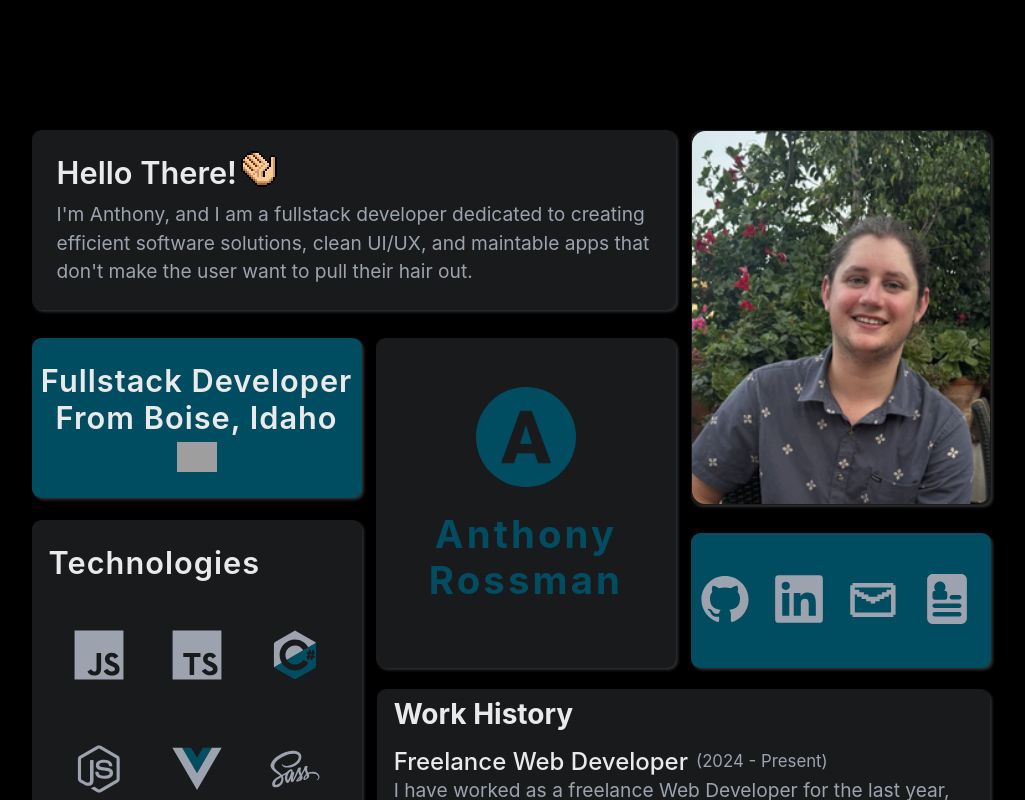
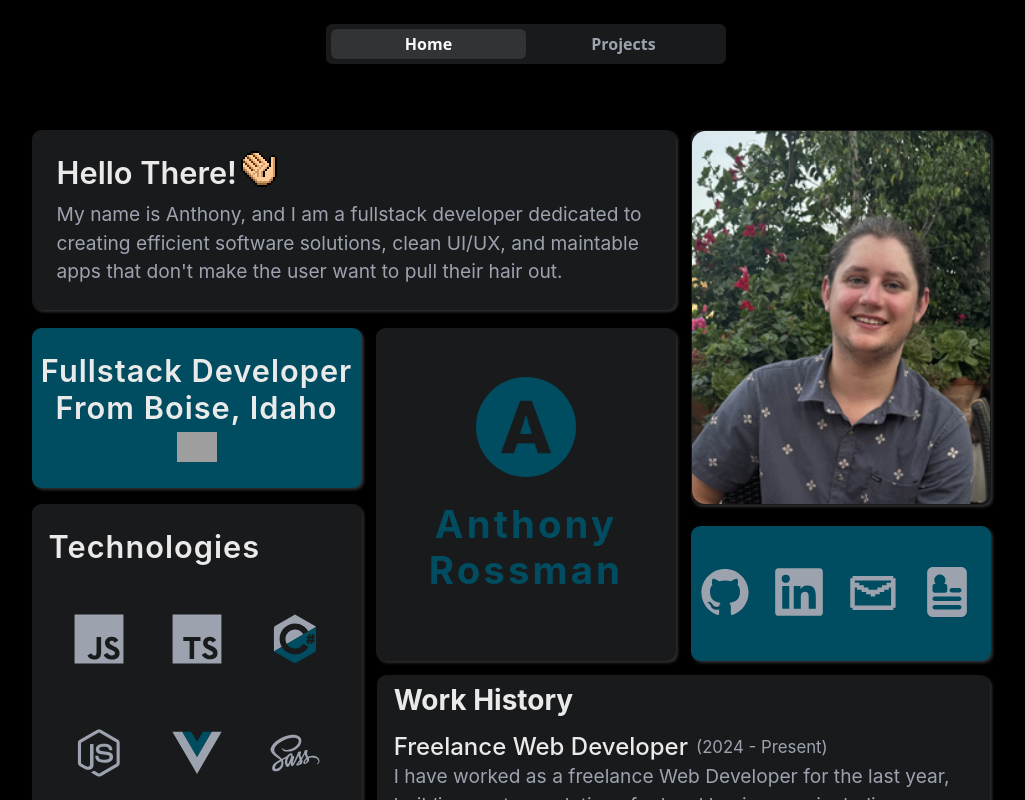
Before and after one commit to a-rossman0825/Anthony-Rossman-Portfolio, a Vue app: page /#/ in a window 1280 px wide. Shown: the top 800 px of the page, without its empty margins (114-1139 px from the left). Built offline with nearby package versions, Linux system fonts and the light colour scheme; grey boxes are pictures that could not be loaded.

Commit message:
Home Page Done!

```diff
--- a/src/App.vue
+++ b/src/App.vue
@@ -1,9 +1,13 @@
 <script setup>
 import { RouterView } from 'vue-router';
+import Navbar from './components/Navbar.vue';
 
 </script>
 
 <template>
+  <header>
+    <Navbar />
+  </header>
   <main>
     <RouterView/>
   </main>
--- a/src/AppState.js
+++ b/src/AppState.js
@@ -1,4 +1,4 @@
-import { reactive } from 'vue'
+import { markRaw, reactive } from 'vue'
 import DescCard from './components/DescCard.vue'
 import PfpCard from './components/PfpCard.vue'
 import TitleCard from './components/TitleCard.vue'
@@ -9,76 +9,71 @@ import HistoryCard from './components/HistoryCard.vue'
 
 // NOTE AppState is a reactive object to contain app level data
 export const AppState = reactive({
-  /**@type {import('@bcwdev/auth0provider-client').Identity} */
-  identity: null,
-  /** @type {import('./models/Account.js').Account} user info from the database*/
-  account: null,
-
 
   cards: [
     {
       id: 1,
       left: '2%',
-      top: '10%',
+      top: '6%',
       width: '644px',
       height: '180px',
       darkBG: true,
-      component: DescCard,
+      component: markRaw(DescCard),
     },
     {
       id: 2,
       left: '66%',
-      top: '10%',
+      top: '6%',
       width: '300px',
       height: '375px',
       darkBG: true,
-      component: PfpCard,
+      component: markRaw(PfpCard),
     },
     {
       id: 3,
       left: '2%',
-      top: '26%',
+      top: '24%',
       width: '330px',
       height: '160px',
       darkBG: false,
-      component: TitleCard,
+      component: markRaw(TitleCard),
+    },
+    {
+      id: 4,
+      left: '2%',
+      top: '40%',
+      width: '330px',
+      height: '646px',
+      darkBG: true,
+      component: markRaw(TechCard),
     },
     {
       id: 5,
-      left: '2%',
-      top: '40%',
-      width: '330px',
-      height: '620px',
-      darkBG: true,
-      component: TechCard,
+      left: '66%',
+      top: '42%',
+      width: '300px',
+      height: '135px',
+      darkBG: false,
+      component: markRaw(LinksCard),
     },
     {
       id: 6,
-      left: '66%',
-      top: '41%',
+      left: '50%',
+      top: '24%',
       width: '300px',
-      height: '135px',
-      darkBG: false,
-      component: LinksCard,
-    },
-    {
-      id: 7,
-      left: '50%',
-      top: '26%',
-      width: '300px',
-      height: '330px',
-      component: NameCard,
+      height: '333px',
+      component: markRaw(NameCard),
       darkBG: true,
       center: true
     },
     {
-      id: 8,
+      id: 7,
       left: '35.5%',
-      top: '53%',
+      top: '55.5%',
       width: '613px',
-      height: '450px',
+      height: '475px',
       darkBG: true,
-      component: HistoryCard,
+      component: markRaw(HistoryCard),
     }
   ],
 
@@ -240,7 +235,7 @@ export const AppState = reactive({
       ]
     },
     {
-      name: "bootstrap",
+      name: "Bootstrap",
       paths: [
         {
           d: "M14.985 27.712c-.237-6.815 5.072-13.099 12.249-13.099h73.54c7.177 0 12.486 6.284 12.249 13.099-.228 6.546.068 15.026 2.202 21.94 2.141 6.936 5.751 11.319 11.664 11.883v6.387c-5.913.564-9.523 4.947-11.664 11.883-2.134 6.914-2.43 15.394-2.202 21.94.237 6.815-5.072 13.098-12.249 13.098h-73.54c-7.177 0-12.486-6.284-12.249-13.098.228-6.546-.068-15.026-2.203-21.94-2.14-6.935-5.76-11.319-11.673-11.883v-6.387c5.913-.563 9.533-4.947 11.673-11.883 2.135-6.914 2.43-15.394 2.203-21.94z",
@@ -363,4 +358,14 @@ export const AppState = reactive({
       ]
     },
   ],
+
+  animationDirs: {
+    1:  'from-left',
+    2: 'from-top',
+    3: 'from-left',
+    4: 'from-bottom',
+    5: 'from-right',
+    6: 'fade',
+    7: 'from-right'
+  }
 })
--- a/src/components/DescCard.vue
+++ b/src/components/DescCard.vue
@@ -8,7 +8,7 @@
       <h3 class="pt-4 ms-2">Hello There!</h3>
       <img src="../assets/img/waving-hand-sign_1f44b.gif" alt="a waving hand emoji gif" class="img-fluid pt-2" />
     </div>
-    <p class="px-4 pb-3">I'm Anthony, and I am a fullstack developer dedicated to creating efficient software solutions, clean UI/UX, and maintable apps that don't make the user want to pull their hair out.</p>
+    <p class="px-4 pb-3">My name is Anthony, and I am a fullstack developer dedicated to creating efficient software solutions, clean UI/UX, and maintable apps that don't make the user want to pull their hair out.</p>
   </div>
 </template>
 
--- /dev/null
+++ b/src/components/Navbar.vue
@@ -0,0 +1,73 @@
+<script setup>
+import { useRoute } from 'vue-router';
+
+
+const route = useRoute();
+
+</script>
+
+
+<template>
+  <section class="container-fluid">
+    <div class="row justify-content-center">
+      <div class=" mt-4 justify-content-between rounded projects-btn-wrapper align-items-center d-flex">
+        <RouterLink :to="{ name: 'Home' }" class="col-6">
+          <div class="text-center rounded fw-bold"
+            :class="route.name == 'Home' ? 'projects-btn-active' : 'projects-btn-inactive'">
+            Home
+          </div>
+        </RouterLink>
+        <RouterLink :to="{ name: 'Projects' }" class="col-6">
+          <div class=" text-center rounded fw-bold"
+            :class="route.name == 'Projects' ? 'projects-btn-active' : 'projects-btn-inactive'">
+            Projects
+          </div>
+        </RouterLink>
+      </div>
+    </div>
+  </section>
+</template>
+
+
+<style lang="scss" scoped>
+a {
+  text-decoration: none;
+  color: var(--bs-secondary);
+}
+
+.projects-btn-wrapper {
+  background-color: var(--bs-dark);
+  margin-left: 15px;
+  padding-left: 5px;
+  padding-right: 5px;
+  margin-right: 15px;
+  cursor: pointer;
+  width: 400px;
+  box-sizing: border-box;
+}
+
+.projects-btn-active,
+.projects-btn-inactive {
+  flex: 1 1 0;
+  min-width: 0;
+  padding-top: 3px;
+  margin-top: 5px;
+  margin-bottom: 5px;
+  padding-bottom: 3px;
+  transition: background-color 0.3s, color 0.3s, box-shadow 0.3s;
+}
+
+.projects-btn-active {
+  background-color: rgb(50, 51, 52);
+  color: var(--bs-light);
+}
+
+.projects-btn-inactive {
+  background-color: transparent;
+  color: var(--bs-secondary);
+
+  &:hover {
+    color: rgb(86, 87, 88);
+  }
+}
+</style>
--- a/src/components/TechCard.vue
+++ b/src/components/TechCard.vue
@@ -15,7 +15,7 @@ const techIcons = computed(() => AppState.techIcons);
     </div>
 
     <div class="d-flex justify-content-center gap-5 tech-icons ">
-      <p v-for="techIcon in techIcons" :key="techIcon.name" :data-tooltip="techIcon.name" :aria-label="techIcon.name">
+      <p v-for="techIcon in techIcons" :key="techIcon.name" :data-tooltip="techIcon.name">
         <svg width="50" height="50" xmlns="http://www.w3.org/2000/svg" viewBox="0 0 128 128">
           <path v-for="(path, i) in techIcon.paths" :key="i" :d="path.d" :fill="path.fill || '#fff'"
             :transform="path.transform ? path.transform.toString() : undefined" />
--- a/src/pages/AboutPage.vue
+++ /dev/null
@@ -1,13 +0,0 @@
-<script setup>
-
-</script>
-
-<template>
-  <div class="about">
-    <h1>This is the about page</h1>
-  </div>
-</template>
-
-<style scoped lang="scss">
-
-</style>
--- a/src/pages/HomePage.vue
+++ b/src/pages/HomePage.vue
@@ -1,15 +1,46 @@
 <script setup>
 import { AppState } from '@/AppState.js';
-import { computed } from 'vue';
+import { computed, reactive, onMounted } from 'vue';
 
 const cards = computed(() => AppState.cards);
+
+const showMap = reactive({});
+
+
+AppState.cards.forEach(card => {
+  showMap[card.id] = false;
+});
+
+const directions = computed(() => AppState.animationDirs);
+
+// NOTE: For the small-screen stacked layout we use `data-id` attributes
+// and CSS attribute selectors to enforce a deterministic order. This is
+// more robust than relying on class mappings if card ids change.
+
+onMounted(() => {
+  animateCardEntrance([6, 1, 2, 3, 5, 4, 7]);
+});
+
+function animateCardEntrance(cardSequence) {
+  const delay = 140;
+  cardSequence.forEach((id, idx) => {
+    setTimeout(() => {
+      showMap[id] = true;
+    }, idx * delay + 50);
+  })
+};
 
 </script>
 
 <template>
   <div class="masonry-bg d-flex justify-content-center">
     <div class="masonry-container">
-      <div v-for="card in cards" :key="`home-page-card-${card.id}`" class="masonry-card" :class="[{ center: card.center }, card.darkBG ? 'card-bg-dark' : 'card-bg-blue'] " :style="{
+      <div v-for="card in cards" :key="`home-page-card-${card.id}`" class="masonry-card" :data-id="card.id" :class="[
+        { center: card.center },
+        card.darkBG ? 'card-bg-dark' : 'card-bg-blue',
+        directions[card.id],
+        showMap[card.id] ? 'enter-active' : 'enter'
+      ]" :style="{
         left: card.left,
         top: card.top,
         width: card.width,
@@ -33,8 +64,9 @@ const cards = computed(() => AppState.cards);
 .masonry-container {
   position: relative;
   width: 1030px;
-  height: 1300px;
+  height: 1100px;
 }
+
 .card-bg-dark {
   background-color: var(--bs-dark);
 }
@@ -52,22 +84,72 @@ const cards = computed(() => AppState.cards);
   font-size: 1.2rem;
   color: #eaeaea;
   font-family: 'Inter', 'Segoe UI', Arial, sans-serif;
-  transition: box-shadow 0.3s ease-in-out, transform 0.3s ease-in-out;
+  transition: box-shadow 400ms ease-in-out, transform 400ms ease-in-out;
   cursor: pointer;
   border: 1px solid transparent;
 
   &:hover {
-  border: 1px solid rgba(135, 131, 131, 0.159);
-  box-shadow: 3px 3px 4px var(--bs-primary);
+    border: 1px solid rgba(135, 131, 131, 0.159);
+    box-shadow: 3px 3px 4px var(--bs-primary);
+    transform: translate(0, -4px);
+  }
+}
+
+.masonry-card.enter-active:hover {
   transform: translate(0, -4px);
-  }
+}
+
+.masonry-card.enter {
+  opacity: 0;
+  transform-origin: center center;
+}
+
+.masonry-card.enter-active {
+  opacity: 1;
+
+  transition: box-shadow 400ms ease-in-out, opacity 400ms ease-in-out, transform 400ms ease-in-out;
+  transform: translate(0, 0);
+}
+
+.masonry-card.from-left.enter {
+  transform: translateX(-28px);
+}
+
+.masonry-card.from-right.enter {
+  transform: translateX(28px);
+}
+
+.masonry-card.from-top.enter {
+  transform: translateY(-28px);
+}
+
+.masonry-card.from-bottom.enter {
+  transform: translateY(28px);
+}
+
+.masonry-card.fade.enter {
+  transform: translateY(6px);
+}
+
+.masonry-card.center.enter {
+  opacity: 0;
+  transform: translate(-50%, 0);
+}
+
+.masonry-card.center.enter-active {
+  opacity: 1;
+  transform: translate(-50%, 0);
+  transition: box-shadow 400ms ease-in-out, opacity 400ms ease-in-out, transform 400ms ease-in-out;
+  will-change: opacity, transform;
+  backface-visibility: hidden;
 }
 
 .masonry-card.center {
   font-size: 2rem;
   font-weight: 700;
   transform: translate(-50%, 0);
-  transition: box-shadow 0.3s ease-in-out, transform 0.3s ease-in-out;
+  transition: box-shadow 400ms ease-in-out, transform 400ms ease-in-out;
+  will-change: transform;
   cursor: pointer;
   border: 1px solid transparent;
 
@@ -78,9 +160,78 @@ const cards = computed(() => AppState.cards);
   }
 }
 
+.masonry-card.center.enter-active:hover {
+  transform: translate(-50%, -4px);
+}
+
 .name-card {
   font-size: 2rem;
   font-weight: 700;
   letter-spacing: 1px;
 }
+
+/* Responsive stacked layout for viewports narrower than the desktop container.
+   This places each card in a vertical flow order and hides the profile card. */
+@media (max-width: 1030px) {
+  .masonry-container {
+    position: static;
+    width: 100%;
+    height: auto;
+    padding: 20px;
+  }
+
+  /* Make cards participate in normal flow (stacked) */
+  .masonry-card {
+    position: relative !important;
+    left: auto !important;
+    top: auto !important;
+    width: 100% !important;
+    transform: none !important;
+    margin: 10px 0;
+  }
+
+  /* Hide profile (pfp) card on small screens (id 2 assumed for pfp). */
+  .masonry-card[data-id="2"] {
+    display: none !important;
+  }
+
+  /* Enforce the requested vertical sequence regardless of DOM order.
+    The id numbers below map to the IDs used in your AppState.cards. */
+  .masonry-container {
+    display: flex;
+    flex-direction: column;
+  }
+
+  /* Desired stacked sequence: name, title, desc, tech, history, links */
+  .masonry-card[data-id="6"] {
+    order: 1;
+  }
+
+  /* name  (id 6) */
+  .masonry-card[data-id="3"] {
+    order: 2;
+  }
+
+  /* title (id 3) */
+  .masonry-card[data-id="1"] {
+    order: 3;
+  }
+
+  /* desc  (id 1) */
+  .masonry-card[data-id="4"] {
+    order: 4;
+  }
+
+  /* tech  (id 4) */
+  .masonry-card[data-id="7"] {
+    order: 5;
+  }
+
+  /* history(id 7) */
+  .masonry-card[data-id="5"] {
+    order: 6;
+  }
+
+  /* links (id 5) */
+}
 </style>
--- a/src/router.js
+++ b/src/router.js
@@ -1,5 +1,4 @@
 import { createRouter, createWebHashHistory } from 'vue-router'
-import { authGuard } from '@bcwdev/auth0provider-client'
 
 function loadPage(page) {
   return () => import(`./pages/${page}.vue`)
@@ -12,16 +11,10 @@ const routes = [
     component: loadPage('HomePage')
   },
   {
-    path: '/about',
-    name: 'About',
-    component: loadPage('AboutPage')
+    path: '/projects',
+    name: 'Projects',
+    component: loadPage('ProjectsPage')
   },
-  {
-    path: '/account',
-    name: 'Account',
-    component: loadPage('AccountPage'),
-    beforeEnter: authGuard
-  }
 ]
 
 export const router = createRouter({
```
Also changed, not shown: src/pages/AccountPage.vue (deleted, +0 -26 lines), src/pages/ProjectsPage.vue (added, +15 -0 lines).
